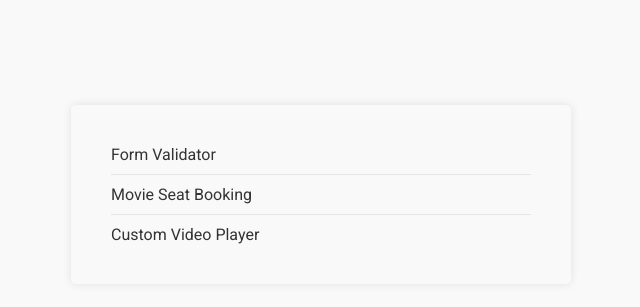
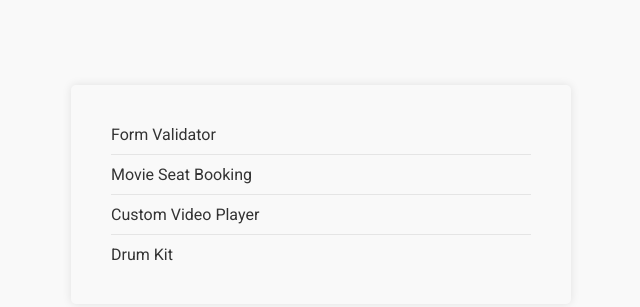
Before and after one commit to rajibmehedihasan/JS100, a website: page index.html in a window 1280 px wide. Shown: the part 206-513 px from the top of the page, without its empty margins (319-959 px from the left). Drawn offline with Linux system fonts and the light colour scheme.

Commit message:
js indixing

```diff
--- a/index.html
+++ b/index.html
@@ -16,6 +16,7 @@
         <li><a href="./01-form-validator/"> Form Validator </a></li>
         <li><a href="./02-movie-seat-booking/"> Movie Seat Booking </a></li>
         <li><a href="./03-custom-video-player/"> Custom Video Player </a></li>
+        <li><a href="./04-js-drum-kit/"> Drum Kit </a></li>
     </ol>
 
     <script src="app.js"></script>
```
